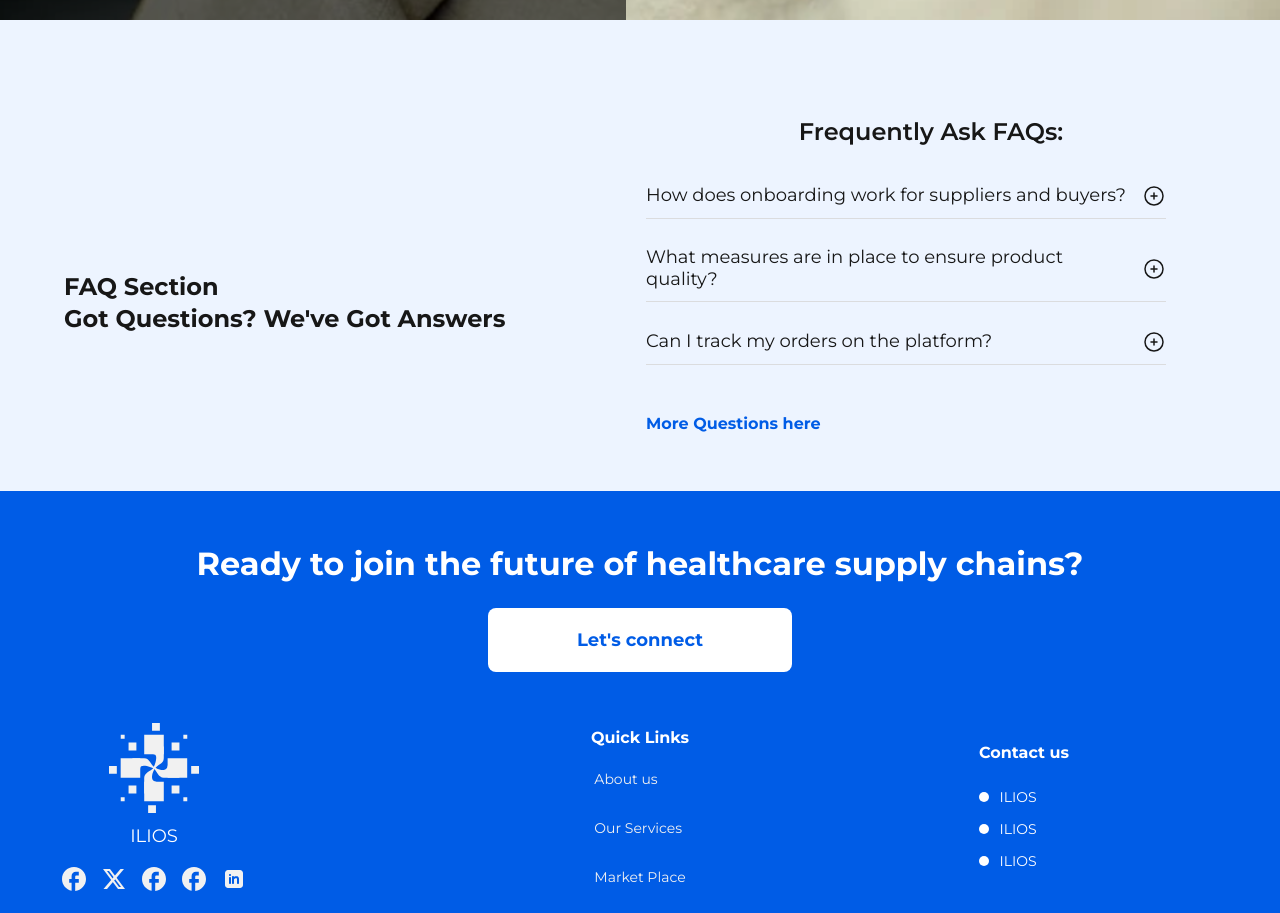
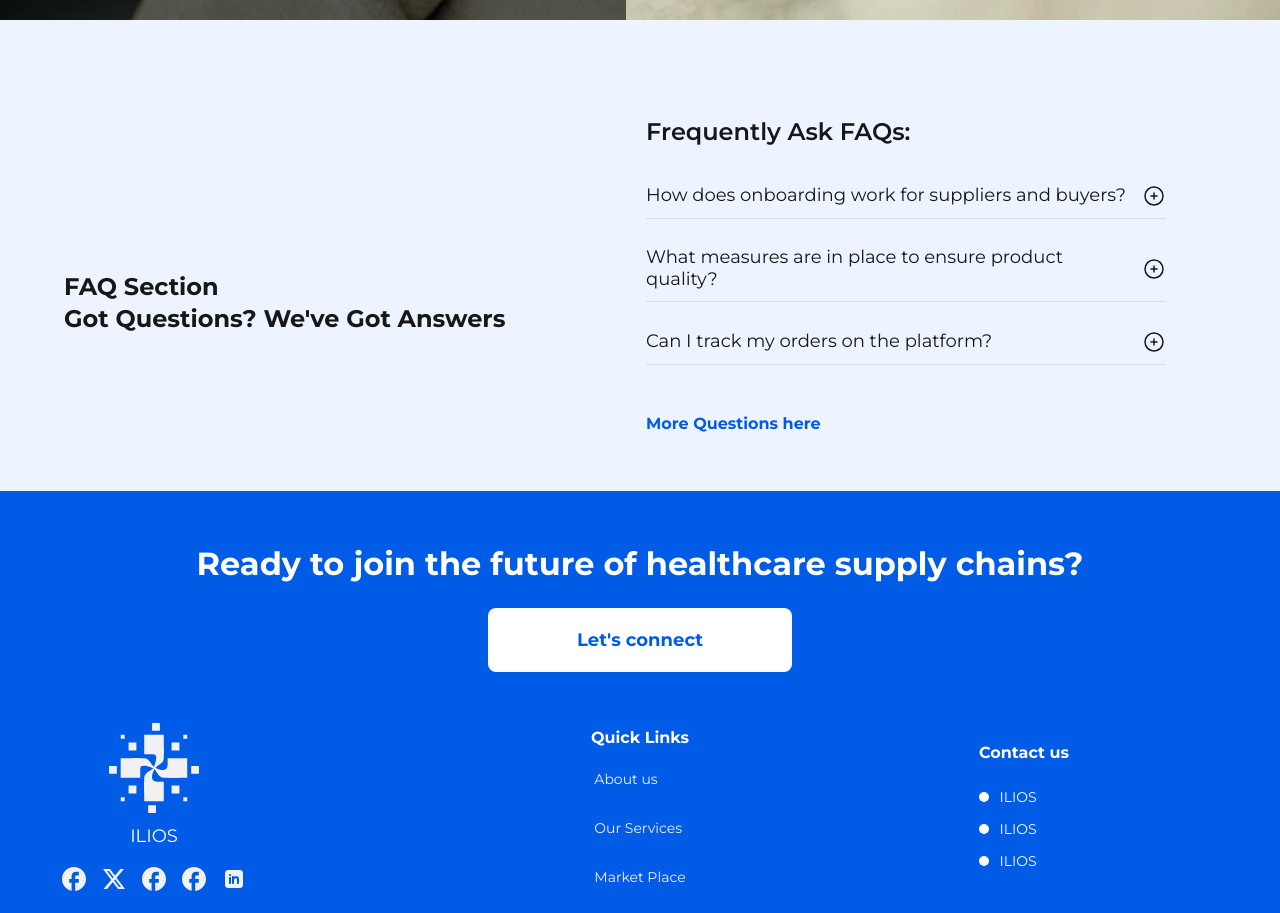
Before and after one commit to ilios91/ilios-fe, a Next.js app: page / in a window 1280 px wide. Shown: the part 2820-3733 px from the top of the page. Built offline with nearby package versions, Linux system fonts and the light colour scheme.

Commit message:
minor fix

```diff
--- a/src/components/sections/Faq.tsx
+++ b/src/components/sections/Faq.tsx
@@ -12,7 +12,7 @@ export default function Faq() {
 
 
         <div className="w-full text-[#171717] md:text-main-black md:w-1/2">
-          <h4 className="font-semibold text-center text-base leading-[29.69px] || md:text-2xl "> Frequently Ask FAQs: </h4>
+          <h4 className="font-semibold text-center text-base leading-[29.69px] || md:text-2xl md:text-start"> Frequently Ask FAQs: </h4>
 
           {/* Accordions */}
           <div className="mt-6 || md:mt-9">
```
